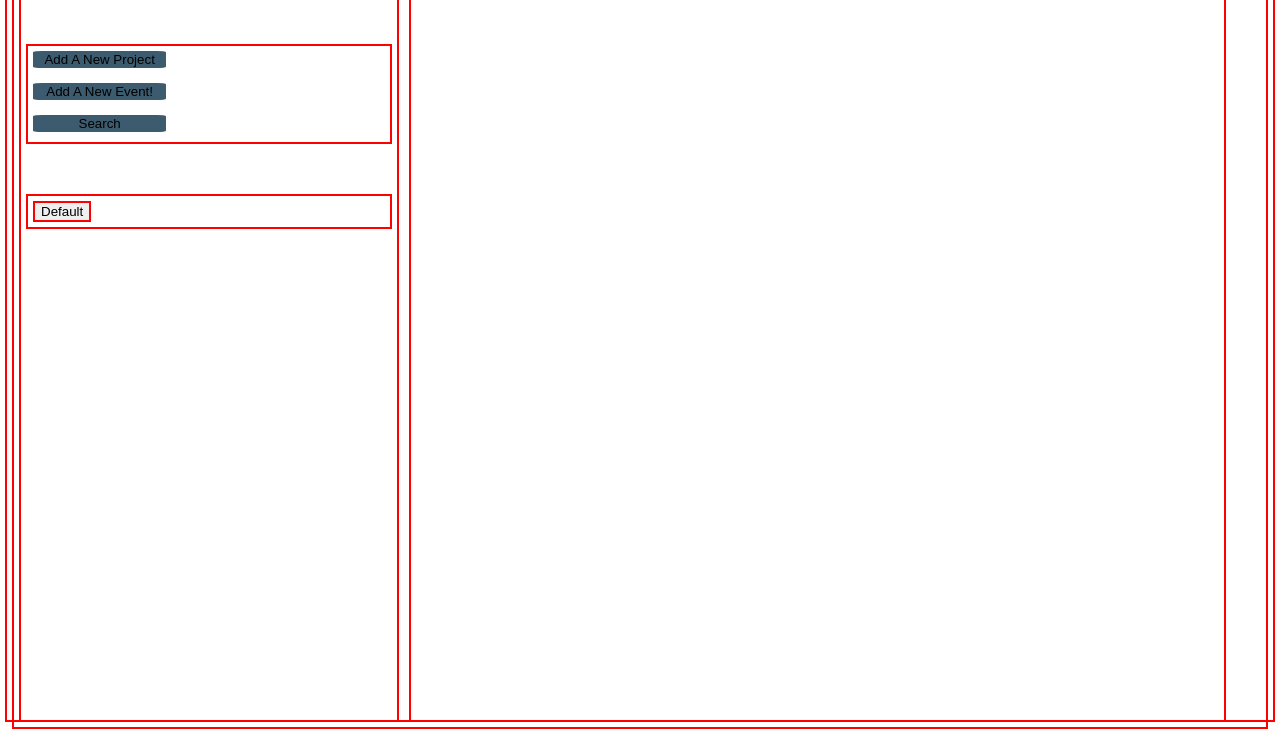
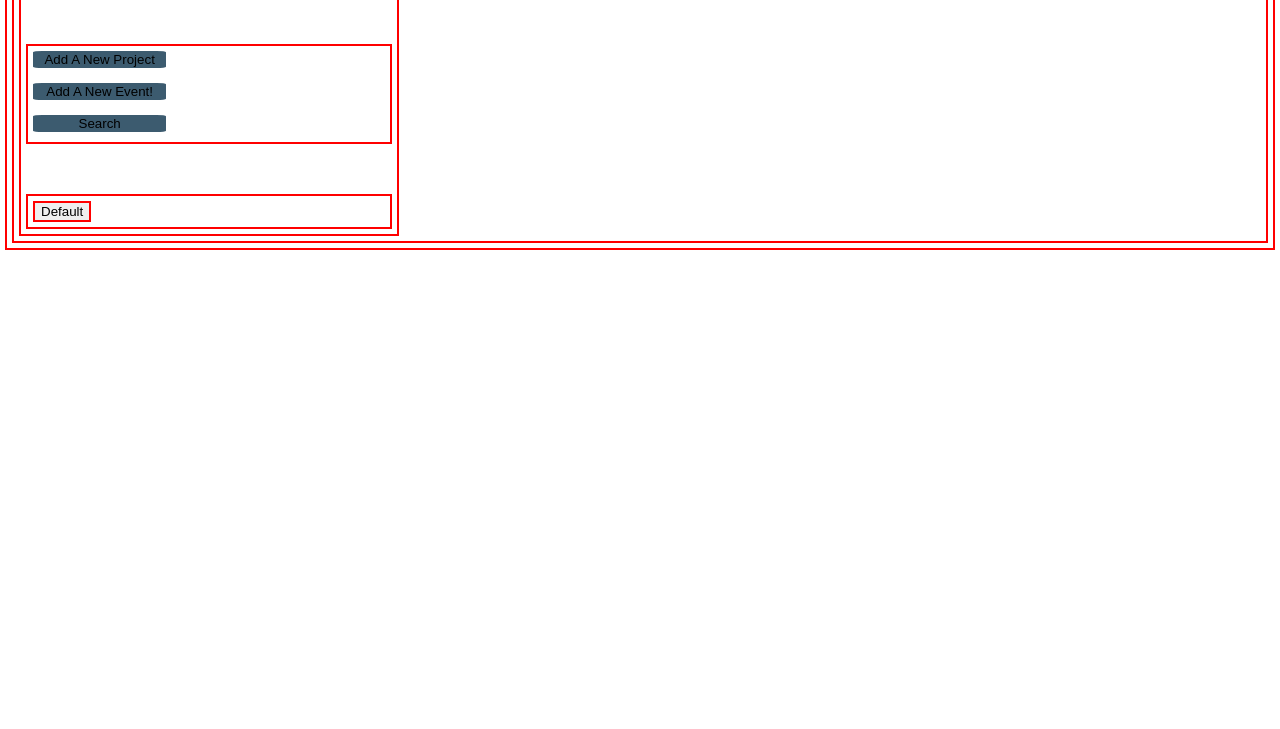
Before and after one commit to Vincde/Project-Todo-List, a website built with webpack: page src/index.html in a window 1280 px wide. Shown: the part 87-816 px from the top of the page. Built offline with nearby package versions, Linux system fonts and the light colour scheme.

Commit message:
Fix html size not responding the overtake of webspace from tasks

```diff
--- a/src/style.css
+++ b/src/style.css
@@ -3,7 +3,7 @@
     margin:5px;
 }
 
-body,html{
+body{
     height: 100%;
 }
 
@@ -12,6 +12,7 @@ body,html{
 }
 .todo-board{
     width: 65%;
+    height: 100%;
     /* should this be a grid system? */
 }
 
```
